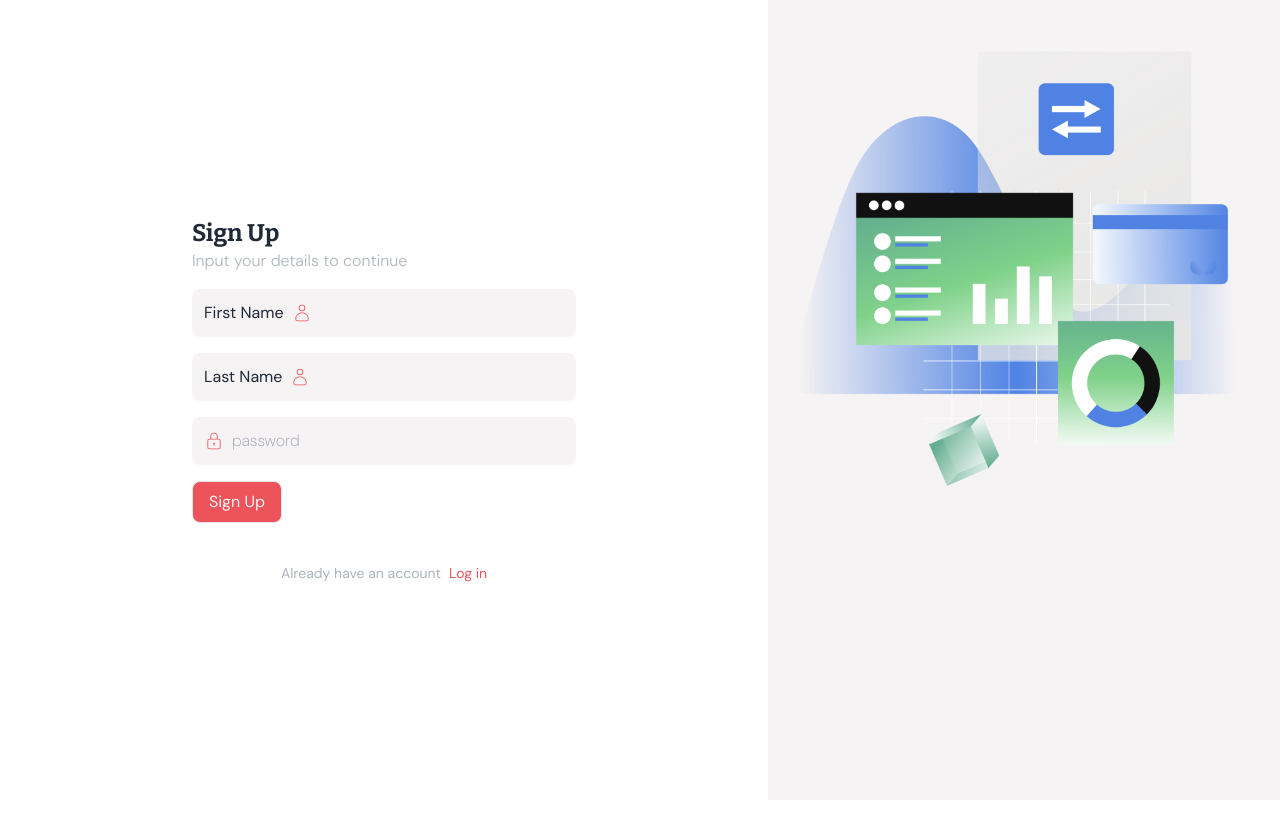
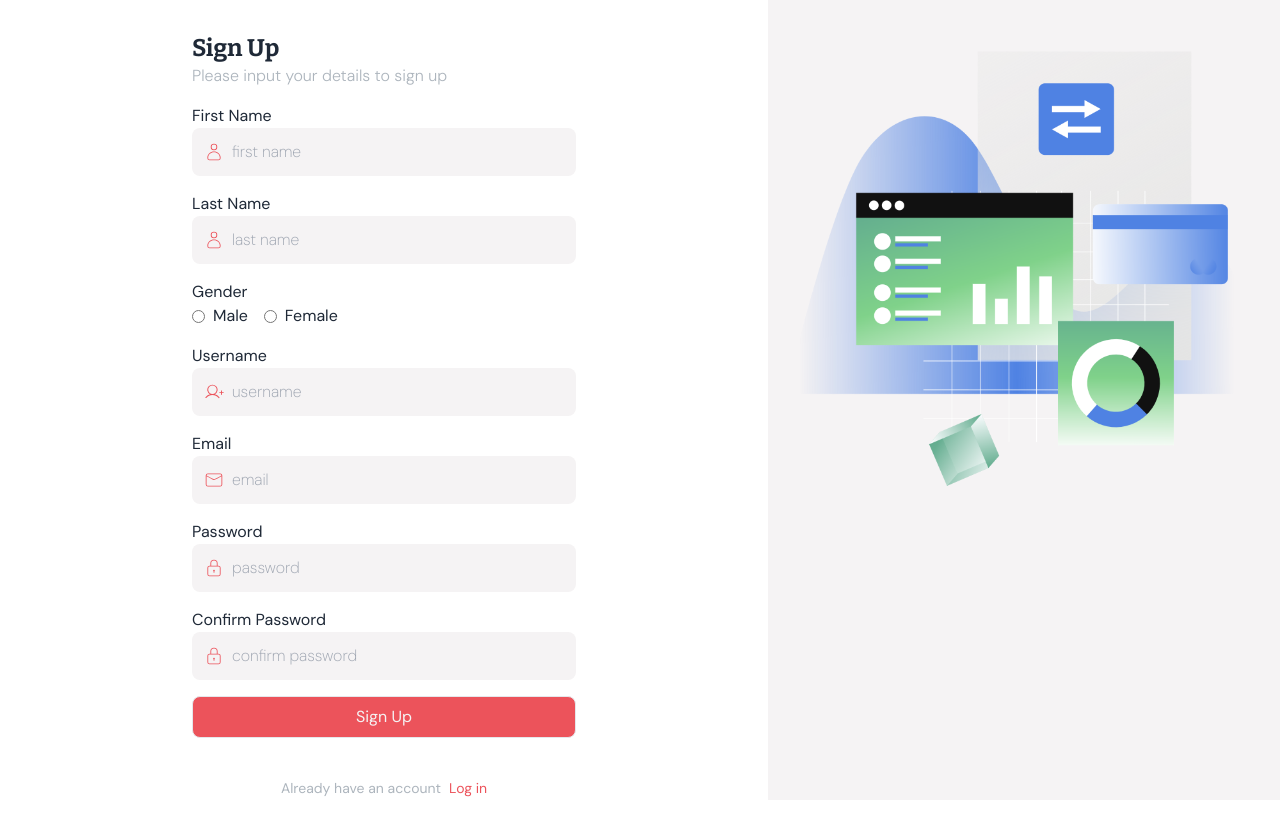
Before and after one commit to JoshuaOzorji/expense-tracker-app, a React (Vite) app in the folder client/: page /signup in a window 1280 px wide. Before the commit the page ends 800 px from the top, so only its background shows below. Built offline with nearby package versions, Linux system fonts and the light colour scheme; the HTML template or start-up script is replaced by a standard one.

Commit message:
completedsignup and login page

```diff
--- /dev/null
+++ b/client/src/components/InputField.tsx
@@ -0,0 +1,69 @@
+import { IconType } from "react-icons";
+
+interface InputFieldProps {
+	label: string;
+	type: string;
+	name: string;
+	placeholder: string;
+	Icon?: IconType;
+}
+
+export const InputField = ({
+	label,
+	type,
+	name,
+	placeholder,
+	Icon,
+}: InputFieldProps) => {
+	return (
+		<label htmlFor={name}>
+			{label}
+
+			<div className='label'>
+				{Icon && <Icon className='icon text-pry' />}
+
+				<input
+					type={type}
+					placeholder={placeholder}
+					name={name}
+					className='flex-grow outline-none bg-accent font-extralight'
+				/>
+			</div>
+		</label>
+	);
+};
+
+interface GenderFieldProps {
+	label: string;
+	name: string;
+}
+
+export const GenderField = ({ label, name }: GenderFieldProps) => {
+	return (
+		<main>
+			<label>{label}</label>
+			<div className='flex space-x-4'>
+				<label className='flex items-center'>
+					<input
+						type='radio'
+						name={name}
+						value='male'
+						className='mr-2'
+						required
+					/>
+					Male
+				</label>
+				<label className='flex items-center'>
+					<input
+						type='radio'
+						name={name}
+						value='female'
+						className='mr-2'
+						required
+					/>
+					Female
+				</label>
+			</div>
+		</main>
+	);
+};
--- a/client/src/pages/LoginPage.tsx
+++ b/client/src/pages/LoginPage.tsx
@@ -42,7 +42,7 @@ const LoginPage = () => {
 						<label htmlFor='password' className='label'>
 							<CiLock className='icon text-pry' />
 							<input
-								type='text'
+								type='password'
 								placeholder='password'
 								name='password'
 								className='flex-grow outline-none bg-accent font-extralight'
@@ -60,7 +60,7 @@ const LoginPage = () => {
 
 					<div className='flex justify-center gap-2 pt-6 text-h4'>
 						<p className='text-sec'>Don't have an account?</p>{" "}
-						<Link className='text-pry' to={"/signup"}>
+						<Link className='text-pry hover:underline' to={"/signup"}>
 							Sign Up
 						</Link>
 					</div>
--- a/client/src/pages/SignupPage.tsx
+++ b/client/src/pages/SignupPage.tsx
@@ -1,49 +1,73 @@
 import { CiLock, CiUser } from "react-icons/ci";
 import { Link } from "react-router-dom";
 import signupImage from "/expense.png";
+import { GenderField, InputField } from "../components/InputField";
+import { CiMail } from "react-icons/ci";
+
+import { PiUserPlusLight } from "react-icons/pi";
 
 const SignupPage = () => {
 	return (
-		<main className='flex flex-col min-h-screen md:flex-row'>
-			<section className='md:w-[60%] flex flex-col justify-center min-h-screen'>
-				<div className='block w-[80%] md:w-[50%] mx-auto space-y-4'>
+		<main className='flex flex-col min-h-screen md:flex-row md:relative'>
+			<section className='md:w-[60%] flex flex-col justify-center min-h-screen '>
+				<div className='block w-[80%] md:w-[50%] mx-auto space-y-4 my-8'>
 					<div>
 						<h2 className='font-bold text-h2 font-bitter'>Sign Up</h2>
 						<p className='font-light text-sec'>
-							Input your details to continue
+							Please input your details to sign up
 						</p>
 					</div>
 
-					<form className='space-y-4'>
-						<label htmlFor='firstName' className='label'>
-							First Name
-							<CiUser className='icon text-pry' />
-							<input
+					<form className='space-y-4 flex flex-col'>
+						<InputField
+							label='First Name'
 							type='text'
 							name='firstName'
-								className='flex-grow outline-none bg-accent font-extralight'
+							placeholder='first name'
+							Icon={CiUser}
 						/>
-						</label>
 
-						<label htmlFor='lastName' className='label'>
-							Last Name
-							<CiUser className='icon text-pry' />
-							<input
+						<InputField
+							label='Last Name'
 							type='text'
 							name='lastName'
-								className='flex-grow outline-none bg-accent font-extralight'
+							placeholder='last name'
+							Icon={CiUser}
 						/>
-						</label>
 
-						<label htmlFor='password' className='label'>
-							<CiLock className='icon text-pry' />
-							<input
+						<GenderField label='Gender' name='gender' />
+
+						<InputField
+							label='Username'
 							type='text'
+							name='username'
+							placeholder='username'
+							Icon={PiUserPlusLight}
+						/>
+
+						<InputField
+							label='Email'
+							type='email'
+							name='email'
+							placeholder='email'
+							Icon={CiMail}
+						/>
+
+						<InputField
+							label='Password'
+							type='password'
+							name='password'
 							placeholder='password'
-								name='password'
-								className='flex-grow outline-none bg-accent font-extralight'
+							Icon={CiLock}
 						/>
-						</label>
+
+						<InputField
+							label='Confirm Password'
+							type='password'
+							name='confirmPassword'
+							placeholder='confirm password'
+							Icon={CiLock}
+						/>
 
 						<button className='button'>
 							<p>Sign Up</p>
@@ -52,14 +76,15 @@ const SignupPage = () => {
 
 					<div className='flex justify-center gap-2 pt-6 text-h4'>
 						<p className='text-sec'>Already have an account</p>{" "}
-						<Link className='text-pry' to={"/login"}>
+						<Link className='text-pry hover:underline' to={"/login"}>
 							Log in
 						</Link>
 					</div>
 				</div>
 			</section>
-			<section className='hidden md:block md:w-[40%] bg-accent mx-auto min-h-screen justify-center'>
-				<div>
+
+			<section className='hidden md:block md:w-[40%] bg-accent mx-auto min-h-screen justify-center md:fixed right-0 top-0'>
+				<div className=''>
 					<img
 						src={signupImage}
 						alt='login image'
```
Also changed, not shown: 2 other files (tests, documents, lock files or other folders). Lines whose indentation alone changed are shown as unchanged.
